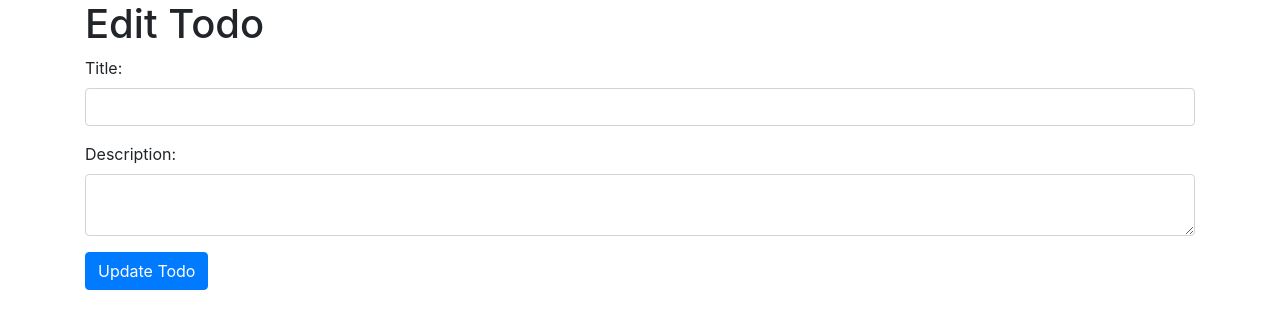
After one commit to kphong16/front_todo, a Django app: page /edit_todo/ in a window 1280 px wide. The commit adds this page. Shown: the top 329 px of the page. Run offline with Django 4.2, Linux system fonts and the light colour scheme; some libraries are stand-ins or nearby versions.

Commit message:
Added data edit page

```diff
--- a/todo/templates/todo/add_todo.html
+++ b/todo/templates/todo/add_todo.html
@@ -20,6 +20,7 @@
                 <textarea id="description" name="description" class="form-control"></textarea>
             </div>
             <button type="submit" class="btn btn-primary">Add Todo</button>
+            <a href="/todos" class="btn btn-primary">To List</a>
         </form>
     </div>
 </body>
--- /dev/null
+++ b/todo/templates/todo/edit_todo.html
@@ -0,0 +1,64 @@
+<!DOCTYPE html>
+<html lang='ko'>
+<head>
+    <meta charset='UTF-8'>
+    <title>Edit Todo</title>
+    <link rel="stylesheet" href="https://maxcdn.bootstrapcdn.com/bootstrap/4.0.0/css/bootstrap.min.css" />
+    <link rel="stylesheet" href="https://cdn.jsdelivr.net/npm/bootstrap-icons@1.7.1/font/bootstrap-icons.css" />
+</head>
+<body>
+    <div class="container">
+        <h1>Edit Todo</h1>
+        <form id="edit-todo-form">
+            <div class="form-group">
+                <label for="title">Title:</label>
+                <input type="text" id="title" name="title" class="form-control" required>
+            </div>
+            <div class="form-group">
+                <label for="description">Description:</label>
+                <textarea id="description" name="description" class="form-control"></textarea>
+            </div>
+            <button type="submit" class="btn btn-primary">Update Todo</button>
+        </form>
+    </div>
+
+    <script>
+        const todoId = new URLSearchParams(window.location.search).get('id');
+
+        if (todoId) {
+            fetch(`http://127.0.0.1:8000/todo/${todoId}/`)
+                .then(response => response.json())
+                .then(todo => {
+                    document.getElementById('title').value = todo.title;
+                    document.getElementById('description').value = todo.description;
+                    // Additional code to handle form submission...
+                });
+        }
+        document.getElementById('edit-todo-form').onsubmit = updateTodo;
+
+        function updateTodo(event) {
+            event.preventDefault();
+
+            const todoId = new URLSearchParams(window.location.search).get('id');
+            const title = document.getElementById('title').value;
+            const description = document.getElementById('description').value;
+
+            fetch(`http://127.0.0.1:8000/todo/${todoId}/`, {
+                method: 'PATCH',
+                headers: {
+                    'Content-Type': 'application/json'
+                },
+                body: JSON.stringify({ title: title, description: description })
+            })
+            .then(response => {
+                if (response.ok) {
+                    window.location.href = '/todos';
+                } else {
+                    console.error('Failed to update todo');
+                }
+            })
+            .catch(error => console.error('Error:', error));
+        }
+    </script>
+</body>
+</html>
--- a/todo/templates/todo/todo_detail.html
+++ b/todo/templates/todo/todo_detail.html
@@ -20,7 +20,7 @@
 
     <script>
         const pathArray = window.location.pathname.split('/');
-        const todoId = pathArray[pathArray.length - 1];
+        const todoId = pathArray[pathArray.length - 2];
 
         fetch(`http://127.0.0.1:8000/todo/${todoId}/`)
             .then(response => response.json())
--- a/todo/templates/todo/todo_list.html
+++ b/todo/templates/todo/todo_list.html
@@ -50,15 +50,13 @@
                         completeButton.href = '#';
                         completeButton.onclick = (event) => {
                             event.preventDefault();
-                            // alert(`Button clicked for todo ID: ${todo.id}`);
-                            // console.log(`Complete button clicked for todo ID: ${todo.id}`);
                             completeTodo(todo.id);
                         };
 
                         const editButton = document.createElement('a');
                         editButton.className = 'btn btn-outline-primary';
                         editButton.textContent = '수정하기';
-                        editButton.href = '';  // Update with link for edit action
+                        editButton.href = `/edit_todo/?id=${todo.id}`;
 
                         buttonsDiv.appendChild(completeButton);
                         buttonsDiv.appendChild(editButton);
--- a/todo/urls.py
+++ b/todo/urls.py
@@ -3,8 +3,9 @@
 from django.urls import path
 from . import views
 urlpatterns = [
-    path('todos', views.todo_list, name='todo_list'),
-    path('todo/<int:pk>', views.todo_detail, name='todo_detail'),
-    path('add_todo', views.add_todo, name='add_todo'),
-    path('completed_todos', views.completed_todos, name='completed_todos'),
+    path('todos/', views.todo_list, name='todo_list'),
+    path('todo/<int:pk>/', views.todo_detail, name='todo_detail'),
+    path('add_todo/', views.add_todo, name='add_todo'),
+    path('completed_todos/', views.completed_todos, name='completed_todos'),
+    path('edit_todo/', views.edit_todo, name='edit_todo'),
 ]
--- a/todo/views.py
+++ b/todo/views.py
@@ -22,3 +22,6 @@ def add_todo(request):
         if response.status_code == 201:
             return redirect(reverse('todo_list'))
     return render(request, 'todo/add_todo.html')
+
+def edit_todo(request):
+    return render(request, 'todo/edit_todo.html')
```
Also changed, not shown: todo/templates/todo/todo_list_past.html (deleted, +0 -19 lines).
